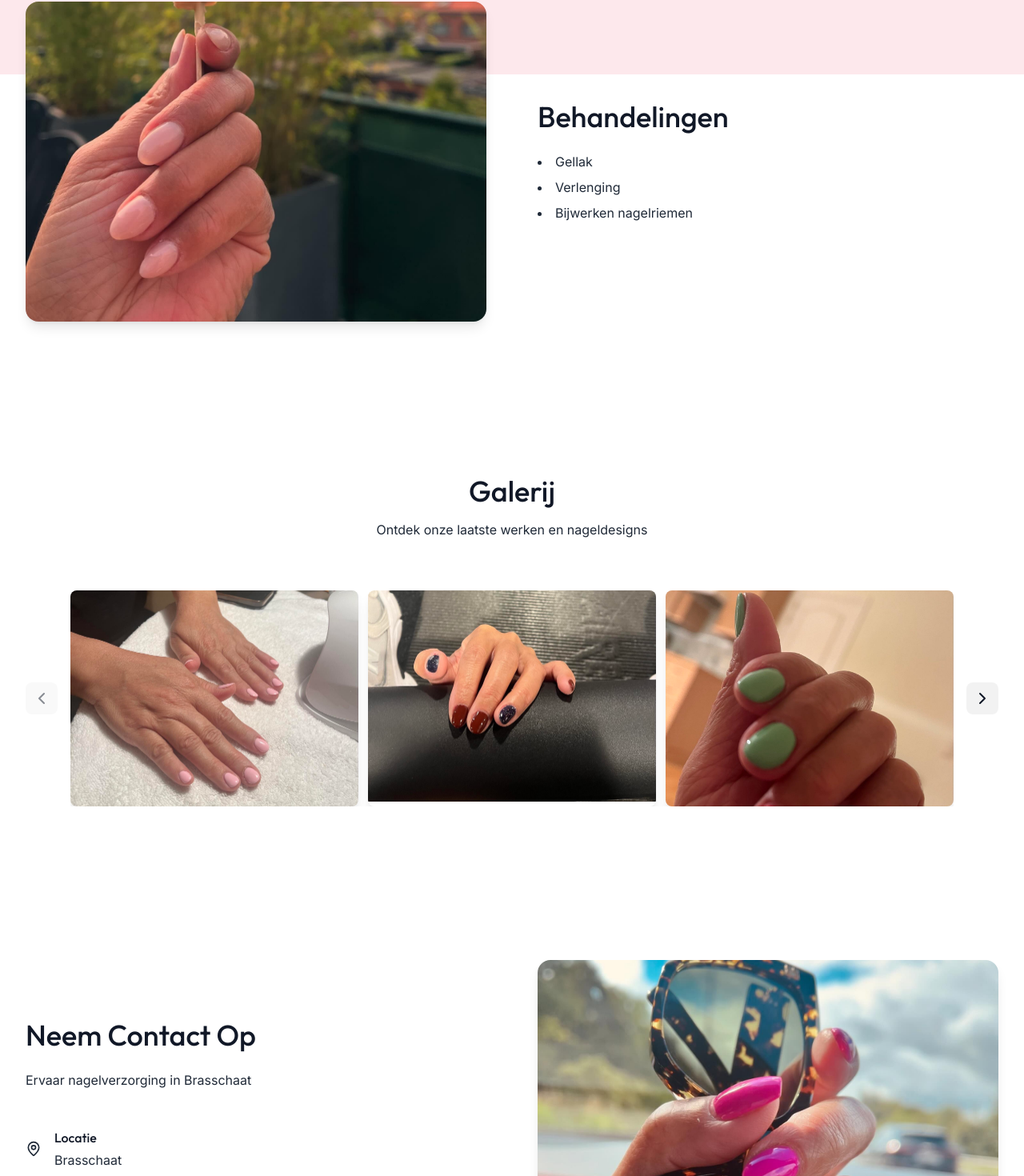
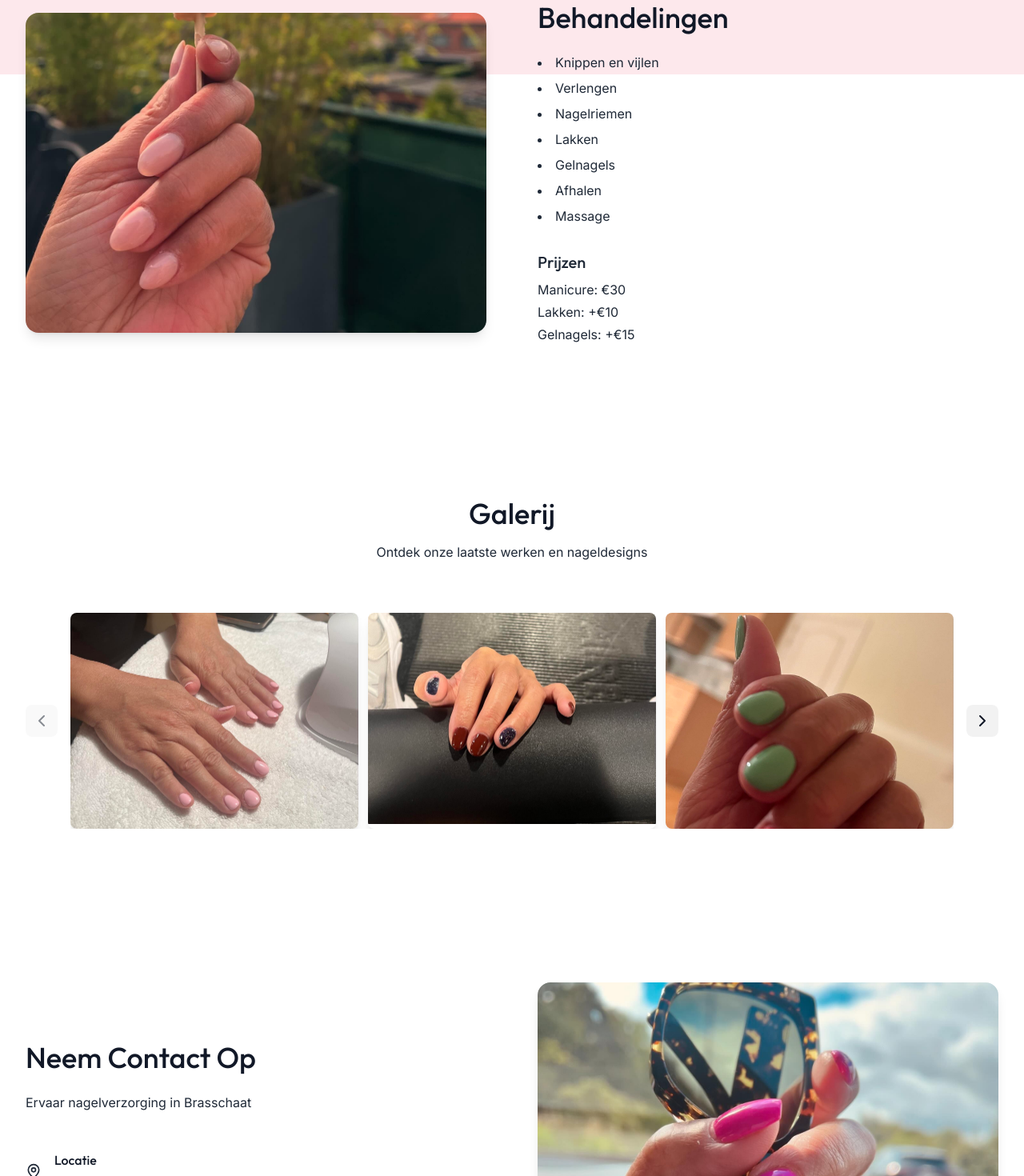
Before and after one commit to snenenenenenene/nailsbynoi, a Next.js app: page /manicure in a window 1280 px wide. Shown: the part 707-2177 px from the top of the page at 80% size. Built offline with nearby package versions, Linux system fonts and the light colour scheme.

Commit message:
Update descriptions across layout and pages to reflect 'uit Brasschaat' instead of 'in Brasschaat'; enhance Manicure and Medical Pedicure pages with new service lists and pricing details, and add regional information for better localization.

```diff
--- a/app/layout.tsx
+++ b/app/layout.tsx
@@ -13,8 +13,12 @@ export const metadata: Metadata = {
     default: siteConfig.businessName,
     template: `%s | ${siteConfig.businessName}`,
   },
-  description: "Professionele nagelverzorging en medische pedicure in Brasschaat. Vakkundige behandelingen met premium producten.",
-  keywords: ["manicure", "pedicure", "nagelverzorging", "medische pedicure", "Brasschaat", "nagelstudio", "nagelsalon"],
+  description: "Professionele nagelverzorging en medische pedicure uit Brasschaat. Vakkundige behandelingen met premium producten. Service in Brasschaat, Schilde, Schoten, Ekeren, Kapellen en Merksem.",
+  keywords: [
+    "manicure", "pedicure", "nagelverzorging", "medische pedicure",
+    "Brasschaat", "Schilde", "Schoten", "Ekeren", "Kapellen", "Merksem",
+    "nagelstudio", "nagelsalon", "pedicure aan huis", "manicure aan huis"
+  ],
   authors: [{ name: siteConfig.businessName }],
   creator: siteConfig.businessName,
   openGraph: {
@@ -22,13 +26,13 @@ export const metadata: Metadata = {
     locale: 'nl_BE',
     url: siteConfig.url,
     title: siteConfig.businessName,
-    description: "Professionele nagelverzorging en medische pedicure in Brasschaat",
+    description: "Professionele nagelverzorging en medische pedicure uit Brasschaat. Service in Brasschaat, Schilde, Schoten, Ekeren, Kapellen en Merksem.",
     siteName: siteConfig.businessName,
   },
   twitter: {
     card: 'summary_large_image',
     title: siteConfig.businessName,
-    description: "Professionele nagelverzorging en medische pedicure in Brasschaat",
+    description: "Professionele nagelverzorging en medische pedicure uit Brasschaat. Service in Brasschaat, Schilde, Schoten, Ekeren, Kapellen en Merksem.",
   },
   robots: {
     index: true,
--- a/app/manicure/layout.tsx
+++ b/app/manicure/layout.tsx
@@ -19,7 +19,7 @@ export default async function ManicureLayout({ children }: ManicureLayoutProps)
 			itemType="http://schema.org/BeautySalon"
 		>
 			<meta itemProp="name" content={siteConfig.businessName} />
-			<meta itemProp="description" content="Luxueuze manicure en nagelverzorging in Brasschaat" />
+			<meta itemProp="description" content="Luxueuze manicure en nagelverzorging uit Brasschaat" />
 			<meta itemProp="address" content={siteConfig.location} />
 			<meta itemProp="telephone" content={siteConfig.phone} />
 			{children}
--- a/app/manicure/metadata.ts
+++ b/app/manicure/metadata.ts
@@ -5,7 +5,7 @@ import type { Metadata } from "next";
 export const metadata: Metadata = {
   title: "Manicure | Professionele Nagelverzorging",
   description:
-    "Luxueuze manicure en nagelverzorging in Brasschaat. Natuurlijke nagelversteviging, artistieke designs en premium behandelingen met de beste producten.",
+    "Luxueuze manicure en nagelverzorging uit Brasschaat. Natuurlijke nagelversteviging, artistieke designs en premium behandelingen met de beste producten.",
   keywords: [
     "manicure",
     "nagelverzorging",
@@ -19,7 +19,7 @@ export const metadata: Metadata = {
   openGraph: {
     title: `Manicure | ${siteConfig.businessName}`,
     description:
-      "Luxueuze manicure en nagelverzorging in Brasschaat. Premium behandelingen met de beste producten.",
+      "Luxueuze manicure en nagelverzorging uit Brasschaat. Premium behandelingen met de beste producten.",
     url: `${siteConfig.url}/manicure`,
     type: "website",
   },
--- a/app/manicure/page.tsx
+++ b/app/manicure/page.tsx
@@ -9,7 +9,7 @@ import { useState } from 'react';
 // Define all page images (static content)
 const pageImages = [
 	{ src: "/images/nails1.jpg", alt: "Noi Manicure Studio - Professionele nagelbehandeling" },
-	{ src: "/images/about.jpg", alt: "Ons salon - Premium nagelverzorging in Brasschaat" },
+	{ src: "/images/about.jpg", alt: "Ons salon - Premium nagelverzorging uit Brasschaat" },
 	{ src: "/images/nails9.jpg", alt: "Salon Interieur - Moderne en comfortabele omgeving" }
 ];
 
@@ -78,7 +78,7 @@ export default function ManicurePage() {
 								<div className="text-lg font-light">Aan huis</div>
 							</div>
 							<p className="text-lg text-gray-800 mb-8">
-								Ervaar nagelverzorging in het hart van {siteConfig.location}. Gespecialiseerd in
+								Ervaar nagelverzorging uit {siteConfig.location}. Gespecialiseerd in
 								natuurlijke nagelversteviging en artistieke designs met premium producten en technieken.
 							</p>
 							<div className="flex items-center space-x-4">
@@ -111,7 +111,7 @@ export default function ManicurePage() {
 						<div className="rounded-2xl overflow-hidden shadow-lg hover:scale-[1.02] transition-all duration-500">
 							<ClickableImage
 								src="/images/about.jpg"
-								alt="Ons salon - Premium nagelverzorging in Brasschaat"
+								alt="Ons salon - Premium nagelverzorging uit Brasschaat"
 								width={1600}
 								height={1}
 								className="w-full h-[400px] object-cover object-bottom"
@@ -123,12 +123,25 @@ export default function ManicurePage() {
 							<h2 className="text-3xl sm:text-4xl font-medium mb-6">
 								Behandelingen
 							</h2>
-							<div className="space-y-4 text-gray-800">
+							<div className="space-y-8 text-gray-800">
 								<ul className="list-disc list-inside space-y-2">
-									<li>Gellak</li>
-									<li>Verlenging</li>
-									<li>Bijwerken nagelriemen</li>
+									<li>Knippen en vijlen</li>
+									<li>Verlengen</li>
+									<li>Nagelriemen</li>
+									<li>Lakken</li>
+									<li>Gelnagels</li>
+									<li>Afhalen</li>
+									<li>Massage</li>
 								</ul>
+
+								<div className="space-y-2">
+									<h3 className="text-xl font-medium">Prijzen</h3>
+									<ul className="list-none space-y-1">
+										<li>Manicure: €30</li>
+										<li>Lakken: +€10</li>
+										<li>Gelnagels: +€15</li>
+									</ul>
+								</div>
 							</div>
 						</div>
 					</div>
@@ -209,10 +222,7 @@ export default function ManicurePage() {
 									<MapPin className="w-5 h-5 mr-4 text-gray-800 group-hover:text-black transition-colors" />
 									<div>
 										<h3 className="font-medium mb-1">Locatie</h3>
-										<a href="https://maps.google.com" target="_blank" rel="noopener noreferrer"
-											className="text-gray-800 hover:text-black transition-colors">
-											{siteConfig.location}
-										</a>
+										<p className="text-gray-800">Brasschaat, Schilde, Schoten, Ekeren, Kapellen, Merksem</p>
 									</div>
 								</div>
 
--- a/app/medical-pedicure/metadata.ts
+++ b/app/medical-pedicure/metadata.ts
@@ -5,7 +5,7 @@ import type { Metadata } from "next";
 export const metadata: Metadata = {
   title: "Medical Pedicure | Professionele Voetverzorging",
   description:
-    "Specialistische medische pedicure in Brasschaat. Professionele voetverzorging met aandacht voor uw gezondheid en comfort.",
+    "Specialistische medische pedicure uit Brasschaat. Professionele voetverzorging met aandacht voor uw gezondheid en comfort.",
   keywords: [
     "medical pedicure",
     "medische voetverzorging",
@@ -19,7 +19,7 @@ export const metadata: Metadata = {
   openGraph: {
     title: `Medical Pedicure | ${siteConfig.businessName}`,
     description:
-      "Specialistische medische pedicure in Brasschaat. Professionele voetverzorging met aandacht voor uw gezondheid.",
+      "Specialistische medische pedicure uit Brasschaat. Professionele voetverzorging met aandacht voor uw gezondheid.",
     url: `${siteConfig.url}/medical-pedicure`,
     type: "website",
   },
--- a/app/medical-pedicure/page.tsx
+++ b/app/medical-pedicure/page.tsx
@@ -86,18 +86,25 @@ export default function MedicalPedicurePage() {
 							</h2>
 
 							<div className="space-y-6">
-								<div className="space-y-4">
+								<div className="space-y-8">
 									<ul className="list-disc list-inside space-y-2 text-gray-800">
-										<li>Knippen</li>
-										<li>Vijlen</li>
-										<li>Nagelriemen en ingegroeide nagels</li>
-										<li>Eelt verwijderen</li>
+										<li>Desinfecterende lotion</li>
+										<li>Knippen en vijlen</li>
+										<li>Kloven</li>
+										<li>Ingegroeide nagels</li>
+										<li>Likdoorns</li>
+										<li>Schimmel- en kalknagels</li>
+										<li>Massage</li>
+										<li>Voetcrème</li>
 									</ul>
-								</div>
 
-								<div className="mt-8 text-gray-800">
-									<p>Neem telefonisch contact op voor meer informatie over onze behandelingen
-										en een persoonlijk advies voor uw specifieke situatie.</p>
+									<div className="space-y-2">
+										<h3 className="text-xl font-medium">Prijzen</h3>
+										<ul className="list-none space-y-1">
+											<li>Pedicure basis: €35</li>
+											<li>Extra behandelingen te bespreken bij eerste bezien</li>
+										</ul>
+									</div>
 								</div>
 							</div>
 						</div>
@@ -183,7 +190,7 @@ export default function MedicalPedicurePage() {
 						<div className="space-y-12">
 							<div>
 								<h2 className="text-3xl sm:text-4xl font-medium mb-6">Maak Een Afspraak</h2>
-								<p className="text-gray-800">Professionele voetverzorging in {siteConfig.location}</p>
+								<p className="text-gray-800">Professionele voetverzorging uit {siteConfig.location}</p>
 							</div>
 
 							<div className="space-y-8">
@@ -191,10 +198,7 @@ export default function MedicalPedicurePage() {
 									<MapPin className="w-5 h-5 mr-4 text-gray-800 group-hover:text-black transition-colors" />
 									<div>
 										<h3 className="font-medium mb-1">Locatie</h3>
-										<a href="https://maps.google.com" target="_blank" rel="noopener noreferrer"
-											className="text-gray-800 hover:text-black transition-colors">
-											{siteConfig.location}
-										</a>
+										<p className="text-gray-800">Brasschaat, Schilde, Schoten, Ekeren, Kapellen, Merksem</p>
 									</div>
 								</div>
 
```
